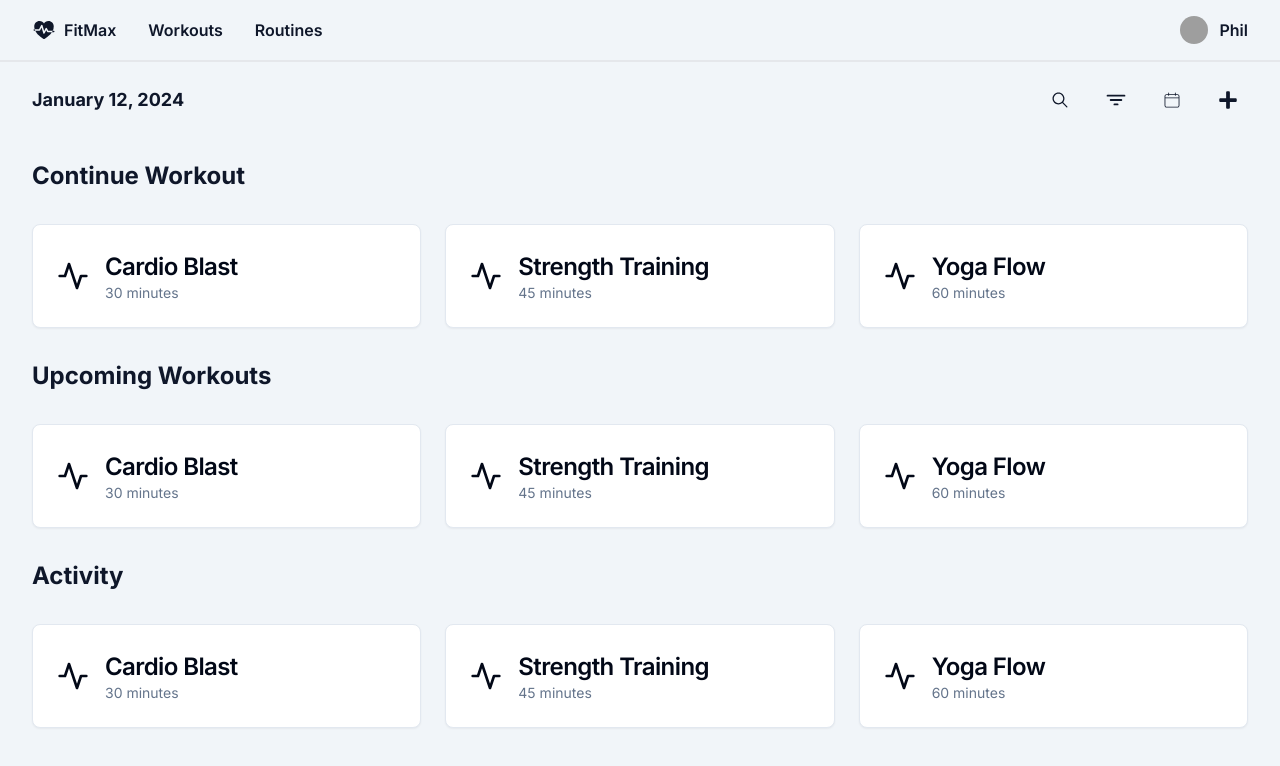
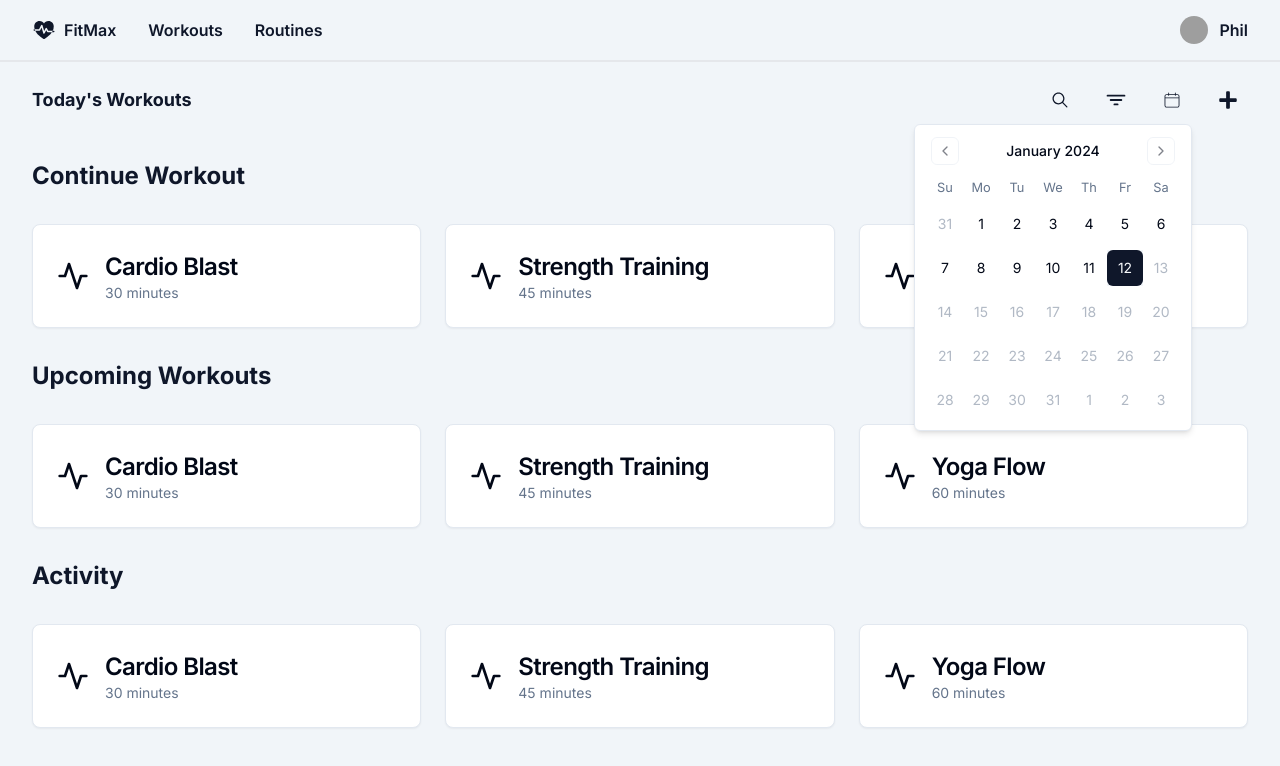
Before and after one commit to Phil-Elliott/Fitness_Web, a Next.js app: page /workouts in a window 1280 px wide. Both pictures are taken after a click on the button "Open calendar". Shown: the top 766 px of the page. Built offline with nearby package versions, Linux system fonts and the light colour scheme; grey boxes are pictures that could not be loaded.

Commit message:
added CalendarButton component and functionality

```diff
--- a/package.json
+++ b/package.json
@@ -12,13 +12,16 @@
     "@radix-ui/react-avatar": "^1.0.4",
     "@radix-ui/react-checkbox": "^1.0.4",
     "@radix-ui/react-label": "^2.0.2",
+    "@radix-ui/react-popover": "^1.0.7",
     "@radix-ui/react-select": "^2.0.0",
     "@radix-ui/react-slot": "^1.0.2",
     "class-variance-authority": "^0.7.0",
     "clsx": "^2.1.0",
+    "date-fns": "^3.2.0",
     "lucide-react": "^0.309.0",
     "next": "14.0.4",
     "react": "^18",
+    "react-day-picker": "^8.10.0",
     "react-dom": "^18",
     "react-icons": "^5.0.1",
     "tailwind-merge": "^2.2.0",
--- /dev/null
+++ b/src/components/ui/calendar.tsx
@@ -0,0 +1,66 @@
+"use client"
+
+import * as React from "react"
+import { ChevronLeft, ChevronRight } from "lucide-react"
+import { DayPicker } from "react-day-picker"
+
+import { cn } from "@/lib/utils"
+import { buttonVariants } from "@/components/ui/button"
+
+export type CalendarProps = React.ComponentProps<typeof DayPicker>
+
+function Calendar({
+  className,
+  classNames,
+  showOutsideDays = true,
+  ...props
+}: CalendarProps) {
+  return (
+    <DayPicker
+      showOutsideDays={showOutsideDays}
+      className={cn("p-3", className)}
+      classNames={{
+        months: "flex flex-col sm:flex-row space-y-4 sm:space-x-4 sm:space-y-0",
+        month: "space-y-4",
+        caption: "flex justify-center pt-1 relative items-center",
+        caption_label: "text-sm font-medium",
+        nav: "space-x-1 flex items-center",
+        nav_button: cn(
+          buttonVariants({ variant: "outline" }),
+          "h-7 w-7 bg-transparent p-0 opacity-50 hover:opacity-100"
+        ),
+        nav_button_previous: "absolute left-1",
+        nav_button_next: "absolute right-1",
+        table: "w-full border-collapse space-y-1",
+        head_row: "flex",
+        head_cell:
+          "text-muted-foreground rounded-md w-9 font-normal text-[0.8rem]",
+        row: "flex w-full mt-2",
+        cell: "h-9 w-9 text-center text-sm p-0 relative [&:has([aria-selected].day-range-end)]:rounded-r-md [&:has([aria-selected].day-outside)]:bg-accent/50 [&:has([aria-selected])]:bg-accent first:[&:has([aria-selected])]:rounded-l-md last:[&:has([aria-selected])]:rounded-r-md focus-within:relative focus-within:z-20",
+        day: cn(
+          buttonVariants({ variant: "ghost" }),
+          "h-9 w-9 p-0 font-normal aria-selected:opacity-100"
+        ),
+        day_range_end: "day-range-end",
+        day_selected:
+          "bg-primary text-primary-foreground hover:bg-primary hover:text-primary-foreground focus:bg-primary focus:text-primary-foreground",
+        day_today: "bg-accent text-accent-foreground",
+        day_outside:
+          "day-outside text-muted-foreground opacity-50 aria-selected:bg-accent/50 aria-selected:text-muted-foreground aria-selected:opacity-30",
+        day_disabled: "text-muted-foreground opacity-50",
+        day_range_middle:
+          "aria-selected:bg-accent aria-selected:text-accent-foreground",
+        day_hidden: "invisible",
+        ...classNames,
+      }}
+      components={{
+        IconLeft: ({ ...props }) => <ChevronLeft className="h-4 w-4" />,
+        IconRight: ({ ...props }) => <ChevronRight className="h-4 w-4" />,
+      }}
+      {...props}
+    />
+  )
+}
+Calendar.displayName = "Calendar"
+
+export { Calendar }
--- /dev/null
+++ b/src/components/ui/popover.tsx
@@ -0,0 +1,31 @@
+"use client"
+
+import * as React from "react"
+import * as PopoverPrimitive from "@radix-ui/react-popover"
+
+import { cn } from "@/lib/utils"
+
+const Popover = PopoverPrimitive.Root
+
+const PopoverTrigger = PopoverPrimitive.Trigger
+
+const PopoverContent = React.forwardRef<
+  React.ElementRef<typeof PopoverPrimitive.Content>,
+  React.ComponentPropsWithoutRef<typeof PopoverPrimitive.Content>
+>(({ className, align = "center", sideOffset = 4, ...props }, ref) => (
+  <PopoverPrimitive.Portal>
+    <PopoverPrimitive.Content
+      ref={ref}
+      align={align}
+      sideOffset={sideOffset}
+      className={cn(
+        "z-50 w-72 rounded-md border bg-popover p-4 text-popover-foreground shadow-md outline-none data-[state=open]:animate-in data-[state=closed]:animate-out data-[state=closed]:fade-out-0 data-[state=open]:fade-in-0 data-[state=closed]:zoom-out-95 data-[state=open]:zoom-in-95 data-[side=bottom]:slide-in-from-top-2 data-[side=left]:slide-in-from-right-2 data-[side=right]:slide-in-from-left-2 data-[side=top]:slide-in-from-bottom-2",
+        className
+      )}
+      {...props}
+    />
+  </PopoverPrimitive.Portal>
+))
+PopoverContent.displayName = PopoverPrimitive.Content.displayName
+
+export { Popover, PopoverTrigger, PopoverContent }
--- /dev/null
+++ b/src/components/workouts/header/CalendarButton.tsx
@@ -0,0 +1,41 @@
+import { Button } from "@/components/ui/button";
+import { Calendar } from "@/components/ui/calendar";
+import { CalendarIcon } from "@/constants/icons";
+import {
+  Popover,
+  PopoverContent,
+  PopoverTrigger,
+} from "@/components/ui/popover";
+
+type CalendarButtonProps = {
+  date: Date | undefined;
+  setDate: (date: Date | undefined) => void;
+};
+
+const CalendarButton = ({ date, setDate }: CalendarButtonProps) => {
+  return (
+    <div>
+      <Popover>
+        <PopoverTrigger asChild>
+          <Button className="rounded-full text-xl" size="icon" variant="ghost">
+            <CalendarIcon />
+            <span className="sr-only">Open calendar</span>
+          </Button>
+        </PopoverTrigger>
+        <PopoverContent className="w-auto p-0" align="end">
+          <Calendar
+            mode="single"
+            selected={date}
+            onSelect={(date) => setDate(date)}
+            disabled={(date) =>
+              date > new Date() || date < new Date("2000-01-01")
+            }
+            initialFocus
+          />
+        </PopoverContent>
+      </Popover>
+    </div>
+  );
+};
+
+export default CalendarButton;
--- a/src/components/workouts/header/Header.tsx
+++ b/src/components/workouts/header/Header.tsx
@@ -1,18 +1,24 @@
+"use client";
+
+import { useState } from "react";
 import { Button } from "@/components/ui/button";
-import {
-  SearchIcon,
-  FilterIcon,
-  PlusIcon,
-  CalendarIcon,
-} from "@/constants/icons";
+import { SearchIcon, FilterIcon, PlusIcon } from "@/constants/icons";
 import Link from "next/link";
+import CalendarButton from "./CalendarButton";
 
 const Header = () => {
+  const [date, setDate] = useState<Date | undefined>(new Date());
+
+  const today = new Date();
+  const displayDate =
+    date?.toDateString() === today.toDateString()
+      ? `Today's Workouts`
+      : date?.toDateString();
+
   return (
     <header className="flex items-center justify-between">
       <div className="text-lg font-semibold sm:text-base mr-4">
-        <h2 className="text-lg font-bold">January 12, 2024</h2>
-        {/* <span className="text-2xl font-bold">{`Today's Workouts`}</span> */}
+        <h2 className="text-lg font-bold">{displayDate}</h2>
       </div>
       <div className="flex items-center gap-4 md:gap-2 lg:gap-4">
         <Button className="rounded-full text-xl" size="icon" variant="ghost">
@@ -23,10 +29,7 @@ const Header = () => {
           <FilterIcon />
           <span className="sr-only">Filter workouts</span>
         </Button>
-        <Button className="rounded-full text-xl" size="icon" variant="ghost">
-          <CalendarIcon />
-          <span className="sr-only">Open calendar</span>
-        </Button>
+        <CalendarButton date={date} setDate={setDate} />
         <Link href="/create-new-workout">
           <Button className="rounded-full text-xl" size="icon" variant="ghost">
             <PlusIcon />
```
Also changed, not shown: src/components/workouts/header/new.tsx (added), 1 other file (tests, documents, lock files or other folders).
